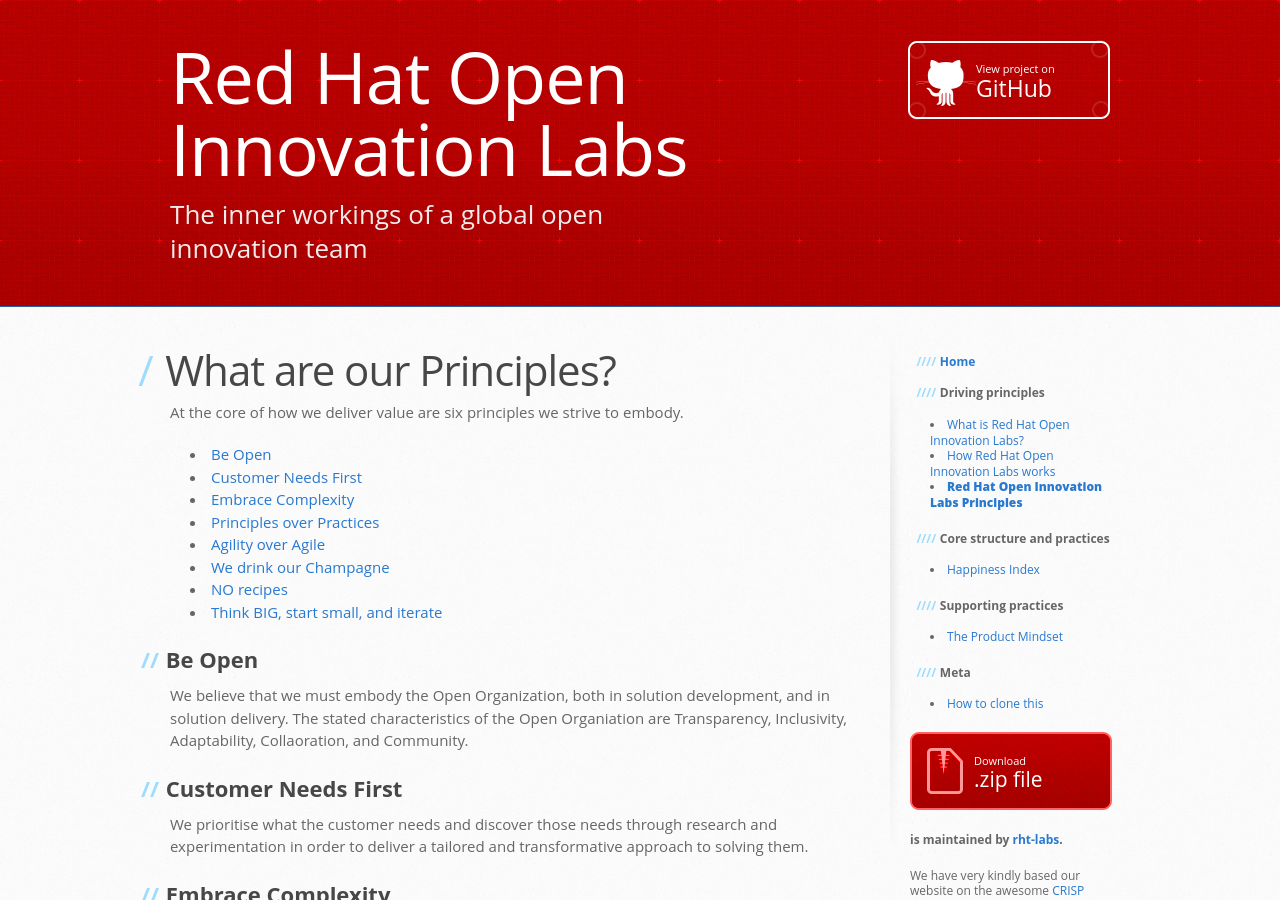
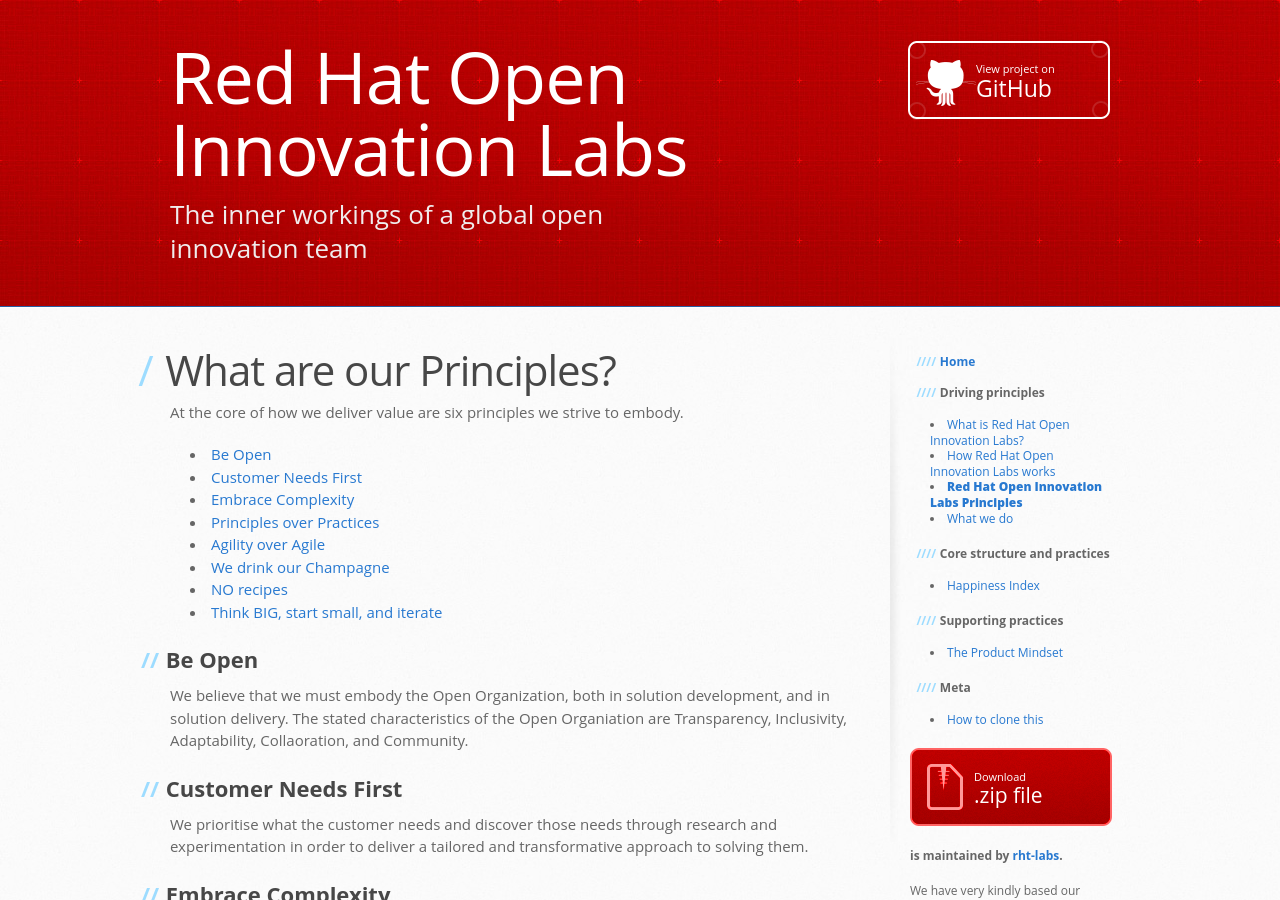
Before and after one commit to rht-labs/rht-labs.github.io, a Jekyll site: the page built from _docs/labs-principles.md, in a window 1280 px wide and 900 px high. Built offline with Jekyll 4.4.1, drawn with Linux system fonts in a browser that asks for light colours.

Commit message:
👠 fixup the navigation 👠 (#22)

```diff
--- a/_data/docs.yml
+++ b/_data/docs.yml
@@ -3,6 +3,7 @@
   - what-is-rh-open-innovation-labs.html
   - how-roil-works.html
   - labs-principles.html
+  - what-we-do.html
 
 - title: Core structure and practices
   docs:
--- a/_docs/labs-principles.md
+++ b/_docs/labs-principles.md
@@ -1,7 +1,7 @@
 ---
 title: Red Hat Open Innovation Labs Principles
 prev_section: how-roil-works.html
-next_section: happiness-index.html
+next_section: what-we-do.html
 ---
 
 What are our Principles?
```
Also changed, not shown: _docs/happiness-index.md (+1 -1 lines).
